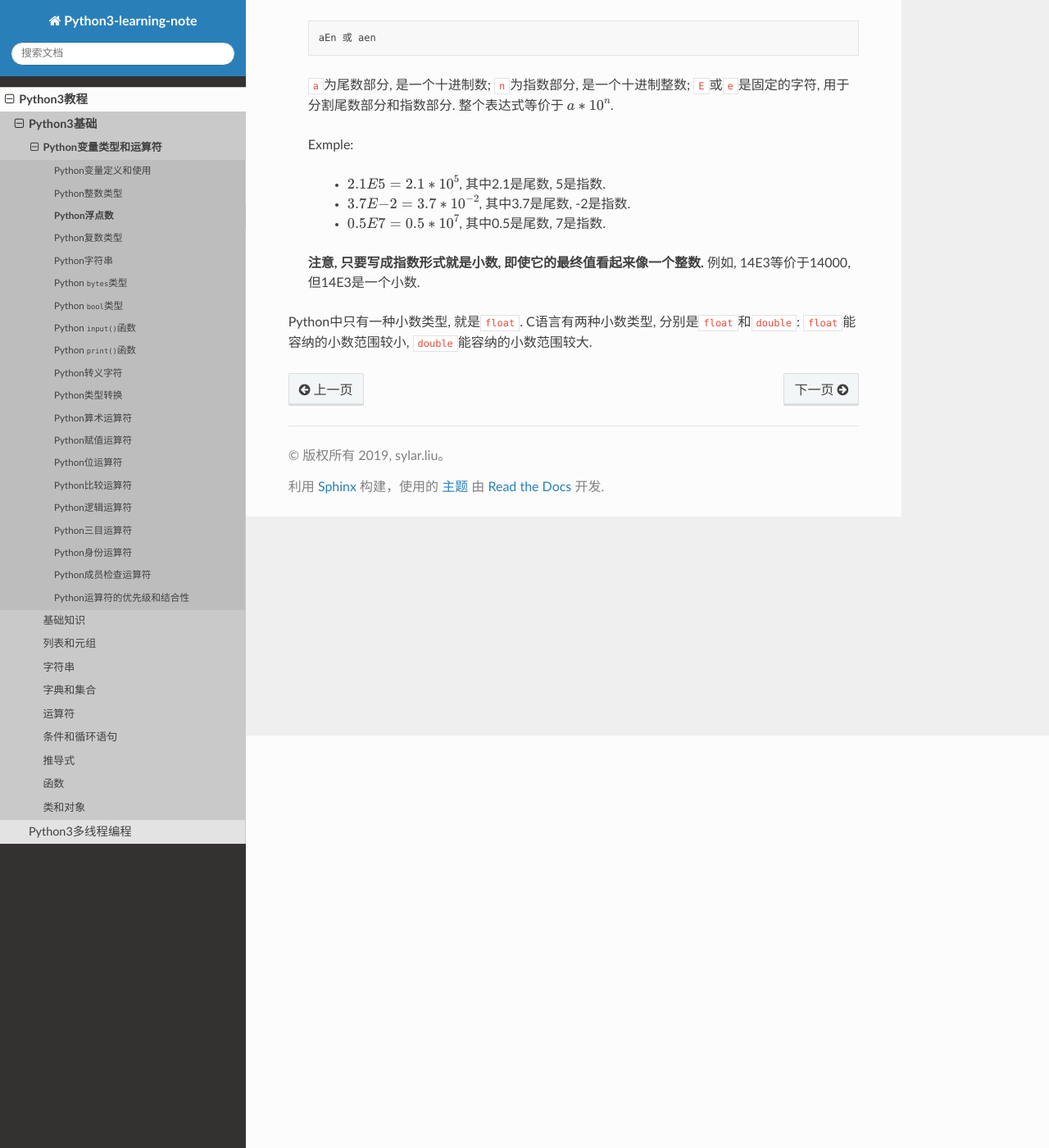
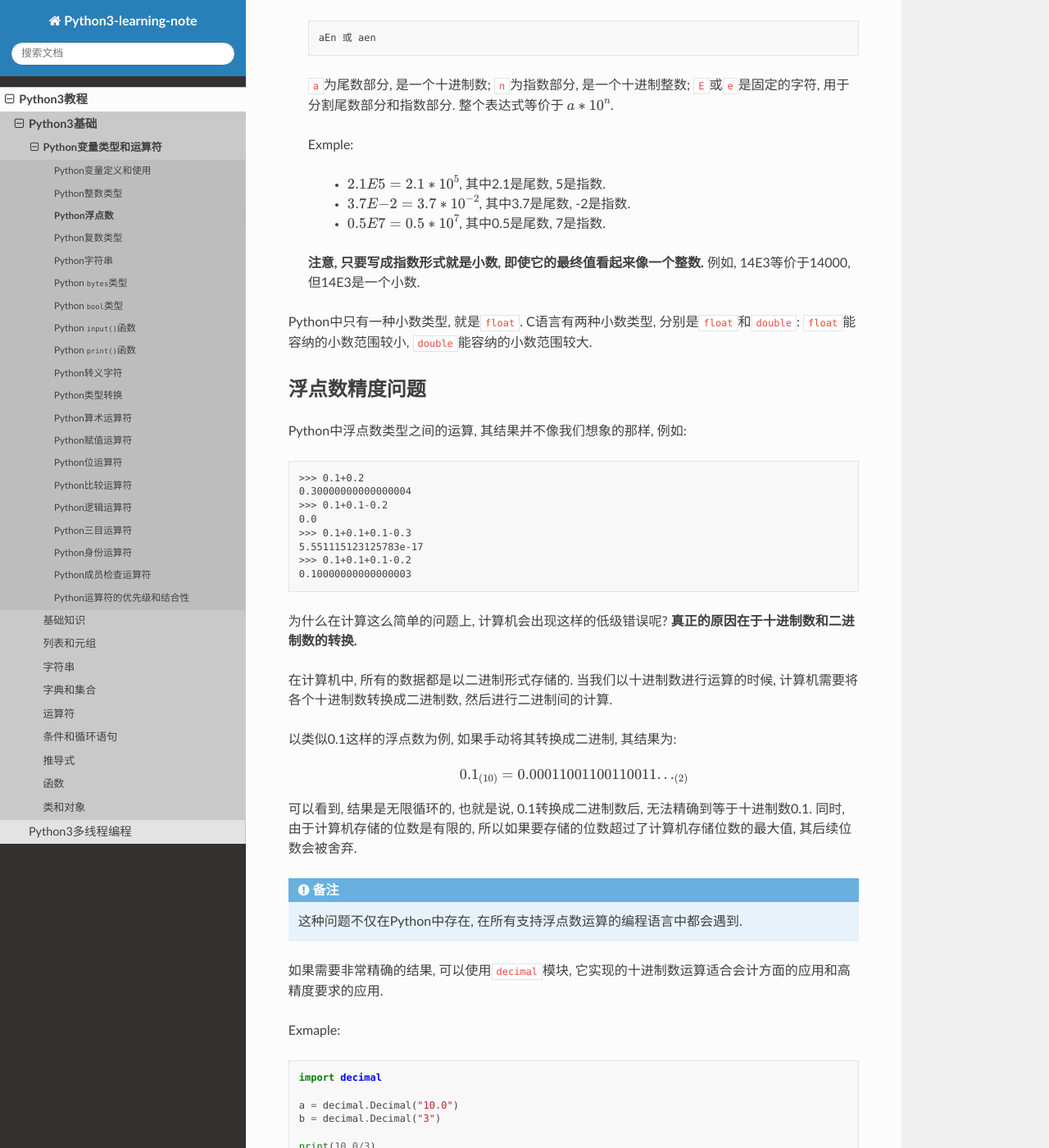
Before and after one commit to My-LearningNotes/Python3, a Sphinx documentation site: the page built from source/tutorial/basics/variable_operator/float.rst, in a window 1280 px wide and 1400 px high, scrolled down 503 px. Shown: the whole window at 82% size. Built offline with Sphinx 7.4.7 and the Read the Docs theme 2.0.0, drawn with Linux system fonts in a browser that asks for light colours; some of the changed text lies outside the part shown.

Commit message:
修改关于浮点数的笔记

```diff
--- a/source/tutorial/basics/variable_operator/float.rst
+++ b/source/tutorial/basics/variable_operator/float.rst
@@ -36,3 +36,82 @@ Python中的小数有两种数学形式:
 
 Python中只有一种小数类型, 就是\ ``float``\ .
 C语言有两种小数类型, 分别是\ ``float``\ 和\ ``double``\ : ``float``\ 能容纳的小数范围较小, ``double``\ 能容纳的小数范围较大.
+
+
+浮点数精度问题
+--------------
+
+Python中浮点数类型之间的运算, 其结果并不像我们想象的那样, 例如:
+
+.. code-block:: text
+
+    >>> 0.1+0.2
+    0.30000000000000004
+    >>> 0.1+0.1-0.2
+    0.0
+    >>> 0.1+0.1+0.1-0.3
+    5.551115123125783e-17
+    >>> 0.1+0.1+0.1-0.2
+    0.10000000000000003
+
+为什么在计算这么简单的问题上, 计算机会出现这样的低级错误呢?
+**真正的原因在于十进制数和二进制数的转换.**
+
+在计算机中, 所有的数据都是以二进制形式存储的.
+当我们以十进制数进行运算的时候, 计算机需要将各个十进制数转换成二进制数, 然后进行二进制间的计算.
+
+以类似0.1这样的浮点数为例, 如果手动将其转换成二进制, 其结果为:
+
+.. math::
+
+    0.1_{(10)} = 0.00011001100110011..._{(2)}
+
+可以看到, 结果是无限循环的, 也就是说, 0.1转换成二进制数后, 无法精确到等于十进制数0.1.
+同时, 由于计算机存储的位数是有限的, 所以如果要存储的位数超过了计算机存储位数的最大值, 其后续位数会被舍弃.
+
+.. note::
+
+    这种问题不仅在Python中存在, 在所有支持浮点数运算的编程语言中都会遇到.
+
+如果需要非常精确的结果, 可以使用\ ``decimal``\ 模块, 它实现的十进制数运算适合会计方面的应用和高精度要求的应用.
+
+Exmaple:
+
+.. code-block:: python
+
+    import decimal
+
+    a = decimal.Decimal("10.0")
+    b = decimal.Decimal("3")
+
+    print(10.0/3)
+    print(a/b)
+
+运行结果位:
+
+.. code-block:: text
+
+    3.3333333333333335
+    3.333333333333333333333333333
+
+可以看到, 相比普通运算的结果, 使用\ ``decimal``\ 模块得到的结果更加精确.
+
+如果\ ``decimal``\ 模块还是无法满足需求, 还可以使用\ ``fractions``\ 模块.
+
+Example:
+
+.. code-block:: python
+
+    from fractions import Fraction
+
+    print(10/3)
+    print(Fraction(10, 3))
+
+运行结果:
+
+.. code-block:: text
+
+    3.3333333333333335
+    10/3
+
+可以看到, 通过\ ``fractions``\ 模块能很好地解决浮点类型数之间的运算问题.
```
Also changed, not shown: source/tutorial/basics/variable_operator/format_string.rst (added, +38 -0 lines).
